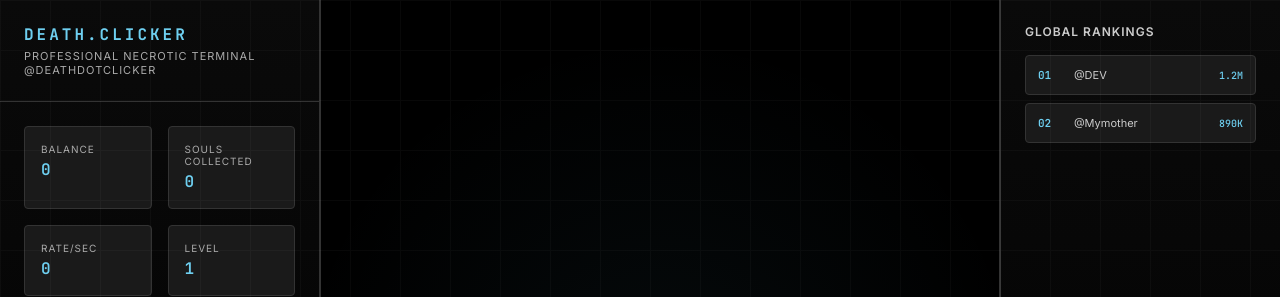
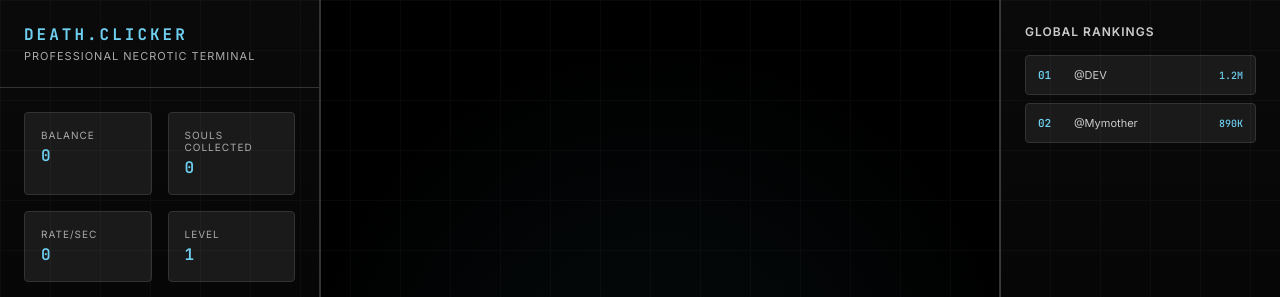
Before and after one commit to Alleyhustler/death-clicker, a plain HTML site: page index.html in a window 1280 px wide. Shown: the top 297 px of the page. Drawn offline with Linux system fonts and the light colour scheme.

Commit message:
Update index.html

```diff
--- a/index.html
+++ b/index.html
@@ -490,7 +490,7 @@
         <div class="sidebar-left">
             <div class="header-section">
                 <div class="brand">DEATH.CLICKER</div>
-                <div class="subtitle">Professional Necrotic Terminal @Deathdotclicker</div>
+                <div class="subtitle">Professional Necrotic Terminal</div>
             </div>
 
             <div class="metrics-container">
@@ -779,4 +779,5 @@
         updateDisplay();
     </script>
 </body>
+
 </html>
```
